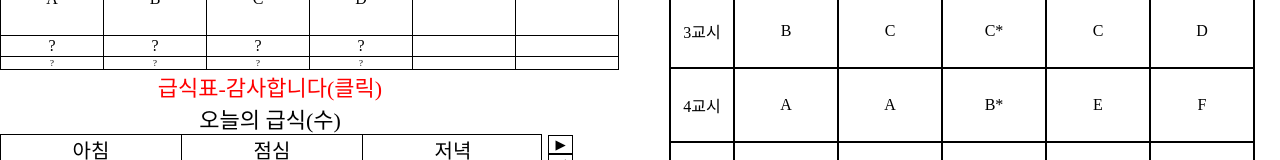
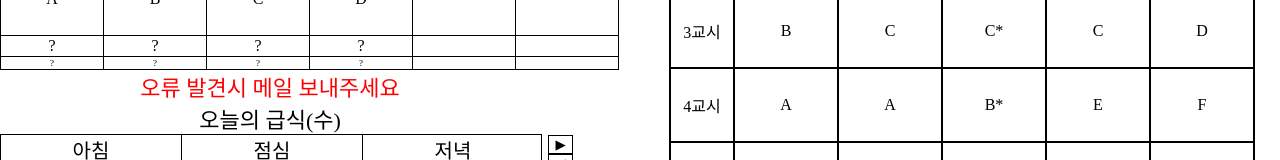
Before and after one commit to th050111/dgweb, a website: page views/schedule.html in a window 1280 px wide. Shown: the part 247-407 px from the top of the page. Drawn offline with nearby package versions, Linux system fonts and the light colour scheme; no server answers.

Commit message:
Update schedule.html

```diff
--- a/views/schedule.html
+++ b/views/schedule.html
@@ -100,7 +100,7 @@
           <div class="container">
             <div class="date2">
               <a href="#snack" style="color: red"
-                ><div>급식표-감사합니다(클릭)</div></a
+                ><div>오류 발견시 메일 보내주세요</div></a
               >
             </div>
             <div class="date">오늘의 급식</div>
```
